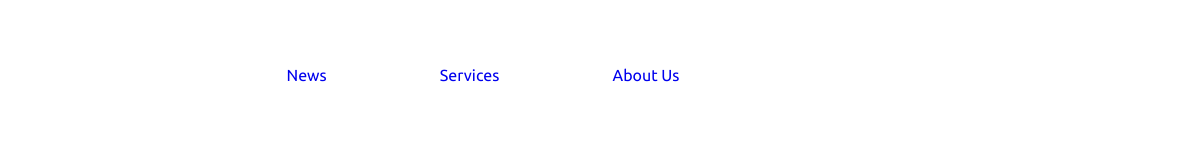
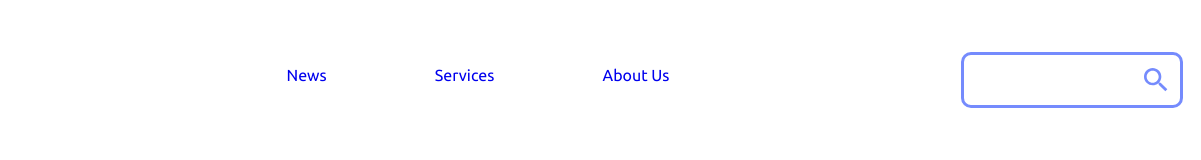
Before and after one commit to CodingGOD2008/homework-5, a plain HTML site: page index.html in a window 1280 px wide. Shown: the full height of the page, 79-1280 px from the left. Drawn offline with Linux system fonts and the light colour scheme.

Commit message:
added search bar

```diff
--- a/css/style.css
+++ b/css/style.css
@@ -1,4 +1,7 @@
-
+@font-face {
+    font-family: ubuntu;
+    src: url(../fonts/Ubuntu-Regular.ttf);
+}
 body{
     margin: 0;
 }
@@ -27,8 +30,16 @@ body{
 .upbox2 a{
     text-decoration: none;
 }
-
-@font-face {
-    font-family: ubuntu;
-    src: url(../fonts/Ubuntu-Regular.ttf);
+.search{
+    width: 222px;
+    height: 56px;
+    box-sizing: border-box;
+    border-radius: 10px;
+    border: 3px solid #758BFD;
+    margin-left: 291px;
+    display: flex;
+    padding: 12px 8px 12px 182px;
+    justify-content: flex-end;
+    align-items: center;
+    flex-shrink: 0;
 }
--- a/index.html
+++ b/index.html
@@ -16,7 +16,7 @@
                 <a href="#">About Us</a>
             </div>
             <div class="search">
-
+                <img src="images/search.svg" alt="">
             </div>
         </div>
     </div>
```
